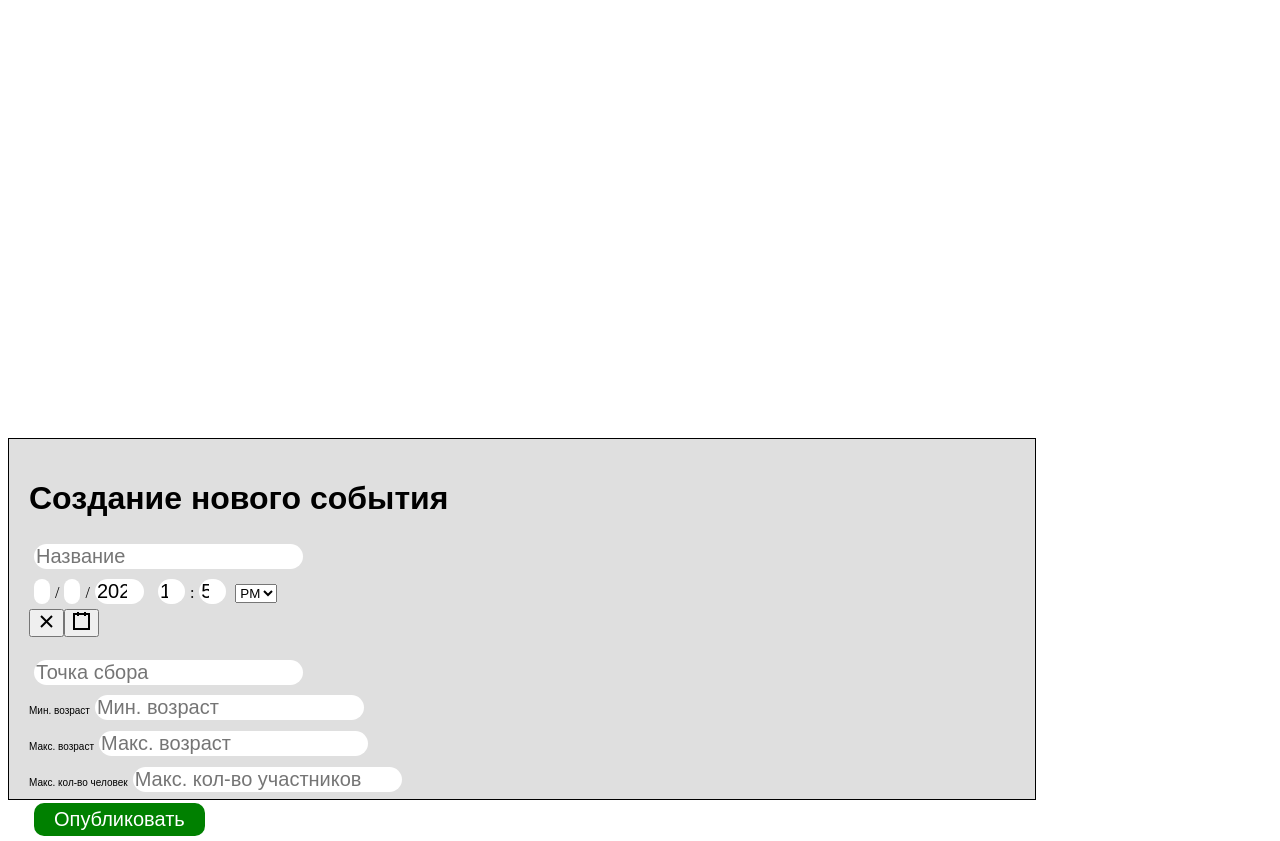
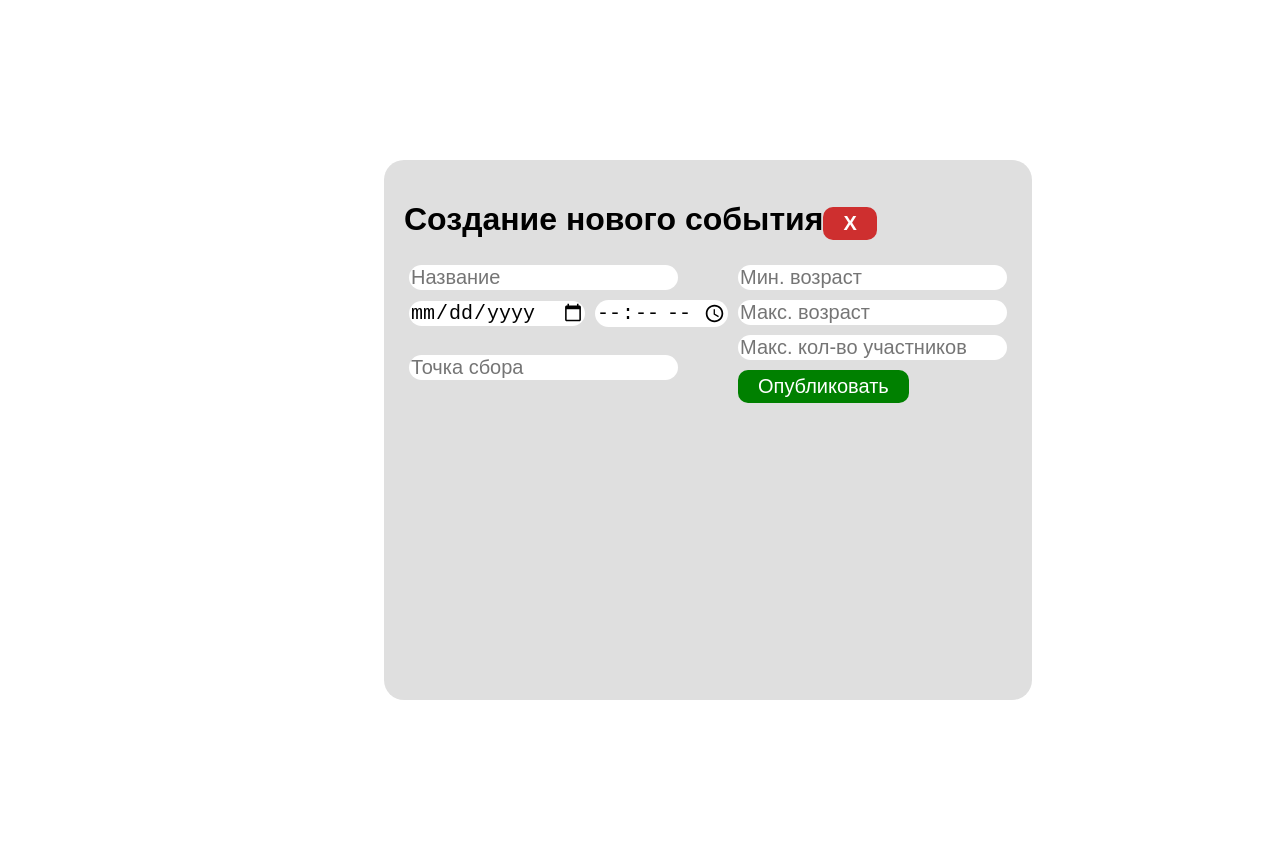
Before and after one commit to BlackfireZZZ/find_a_walk, a React (Create React App) app in the folder frontend/: page / in a window 1280 px wide. After the commit the page ends 800 px from the top, so only its background shows below. Built offline with nearby package versions, Linux system fonts and the light colour scheme.

Commit message:
just_a_commit3

```diff
--- a/frontend/public/style.css
+++ b/frontend/public/style.css
@@ -27,13 +27,17 @@ header{
     padding: 10px;
 }
 #CreateEvent {
-    width: 77%;
-    height: 40vh;
+    width: auto;
+    height: 500px;
     position: absolute;
+    top: 20%;
+    left: 30%;
     bottom: 0;
     background-color:rgb(223, 223, 223);
     margin: 0;
-    padding: 10px;
+    padding: 20px;
+    border: '1px solid #000';
+    border-radius: 20px
 }
 .Event{
     background-color: white;
@@ -71,3 +75,12 @@ header{
     margin-top: 10px;
     width: 80%
 }
+.GeoSuggest {
+    background-color: white;
+    font-family: Arial;
+    font-size: 12px;
+}
+.GeoSuggest:hover {
+    cursor: pointer;
+    background-color: grey;
+}
--- a/frontend/src/NewEvent.css
+++ b/frontend/src/NewEvent.css
@@ -20,12 +20,6 @@
     padding: 8px;
     cursor: pointer;
 }
-
 #CreateEvent li:hover {
     background-color: #f0f0f0;
 }
-
-.DateTimePicker {
-    width: 100%;
-    background-color: blue;
-}
--- a/frontend/src/components/NewEvent.jsx
+++ b/frontend/src/components/NewEvent.jsx
@@ -70,40 +70,41 @@ const NewEvent = () => {
     };
 
     return (
-        <div id="CreateEvent" style={{ padding: '20px', border: '1px solid #000' }}>
+        <div id="CreateEvent">
             <div>
                 <h1 style={{ display: 'inline-block' }}>Создание нового события</h1>
+                <h1 style={{display: 'inline-block'}} className='NegativeButton'>X</h1>
             </div>
             <div style={{ display: 'inline-block', verticalAlign: 'top' }}>
                 <input id="name_input" type="search" placeholder="Название" ref={nameRef} />
                 <br />
                 <div>
-                    <DateTimePicker
+                    <input type="date"></input>
+                    <input type="time"></input>
+                    {/*<DateTimePicker
+                        className = 'DateTimePicker'
                         onChange={handleDateChange}
                         value={date}
                         isOpen={isDatePickerOpen}
                         onCalendarClose={() => setIsDatePickerOpen(false)}
                         onCalendarOpen={() => setIsDatePickerOpen(true)}
-                    />
+                    />*/}
                 </div>
                 <br />
                 <input id="address_input" type="search" placeholder="Точка сбора" ref={addressRef} onChange={handleAddressChange} />
                 {suggestions.length > 0 && (
-                    <ul className="suggestions">
+                    <div className="suggestions">
                         {suggestions.map((suggestion, index) => (
-                            <li key={index} onClick={() => handleSuggestionClick(suggestion)}>{suggestion}</li>
+                            <div className='GeoSuggest' key={index} onClick={() => handleSuggestionClick(suggestion)}>{suggestion}</div>
                         ))}
-                    </ul>
+                    </div>
                 )}
             </div>
-            <div style={{ display: 'block' }}>
-                <p style={{ display: "inline-block" }}>Мин. возраст</p>
+            <div style={{ display: 'inline-block' }}>
                 <input id="agemin_input" type="text" placeholder="Мин. возраст" ref={ageMinRef} />
                 <br />
-                <p style={{ display: "inline-block" }}>Макс. возраст</p>
                 <input id="agemax_input" type="text" placeholder="Макс. возраст" ref={ageMaxRef} />
                 <br />
-                <p style={{ display: "inline-block" }}>Макс. кол-во человек</p>
                 <input id="maxcount_input" type="text" placeholder="Макс. кол-во участников" ref={maxCountRef} />
                 <br />
                 <input type="submit" value='Опубликовать' className='ToGoButton' onClick={() => NewEventAdd(nameRef, date, addressRef, ageMinRef, ageMaxRef, maxCountRef, setCords)} />
```
